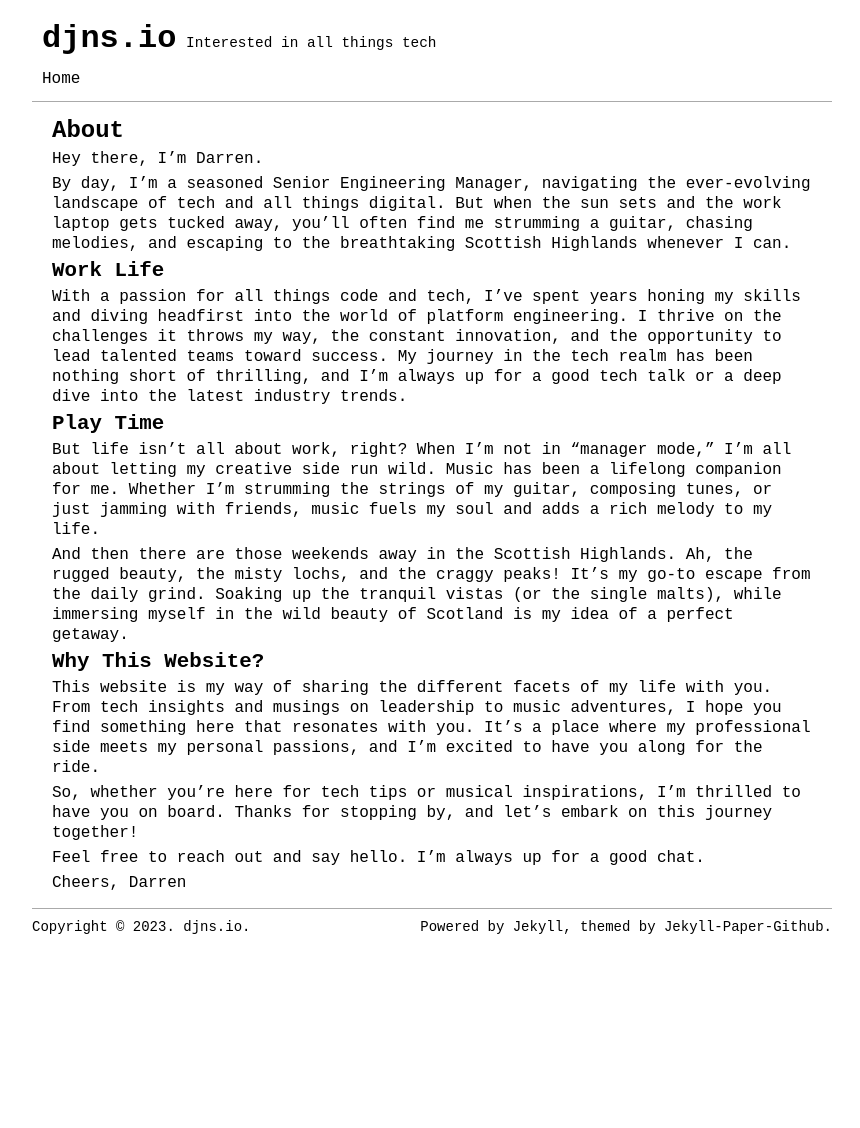
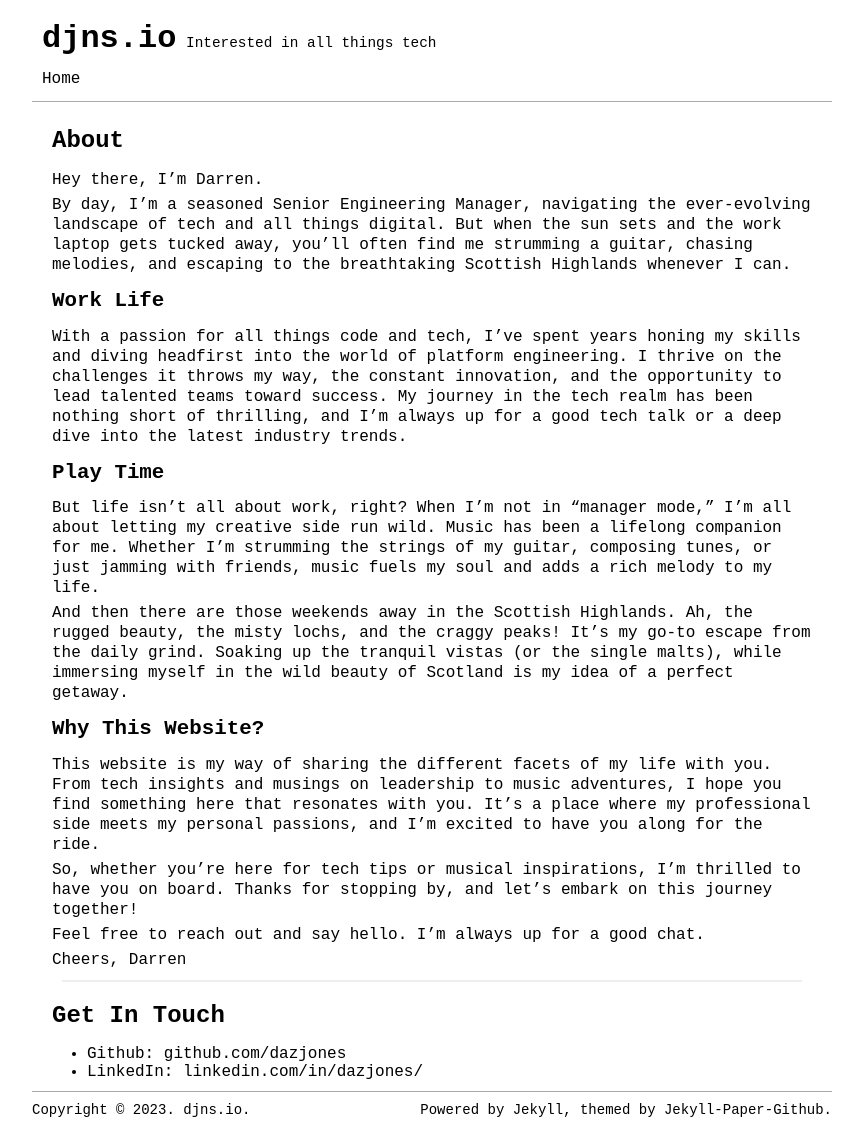
Before and after one commit to dazjones/dazjones.github.io, a Jekyll site: the page built from pages/about.md, in a window 1280 px wide. Shown: the whole page, without its empty margins (208-1068 px from the left). Built offline with Jekyll 4.4.1, drawn with Linux system fonts in a browser that asks for light colours; before the commit the page ends 945 px from its top, so only the background shows below that; some of the changed lines change nothing that is shown.

Commit message:
Added base URL to content and new about page links

```diff
--- a/_config.yml
+++ b/_config.yml
@@ -1,25 +1,20 @@
-# Welcome to Jekyll Paper for Github
-#
-# This is the configuration file for your blog, please change these items after forked.
-
 title: djns.io
 email: darren@djns.io
 name: Darren Jones
-description: >- # this means to ignore newlines until "baseurl:"
+description: >-
   Interested in all things tech
-keywords: [Your keywords]
-baseurl: '' # the subpath of your site, e.g. /`blog
-url: '' # the base hostname & protocol for your site, e.g. http://example.com
-domain: 'djns.io' # the domain name for your site, e.g. example.com
+keywords: [Darren Jones Technology Leadership Personal Blog]
+baseurl: ''
+url: 'https://djns.io'
+domain: 'djns.io'
 language: en
 
 analytics: GTM-TTFLKB86
 
-comments: false # enable comments
-disqus: # disqus account
-
-mathjax: false # Math support
-diagram: false # Diagrams support
+comments: false
+disqus:
+mathjax: false
+diagram: false
 
 paginate: 25
 paginate_path: '/page:num/'
--- a/_sass/page.scss
+++ b/_sass/page.scss
@@ -2,6 +2,10 @@
 
 .page-title {
   text-align: left;
+}
+
+h1, h2 {
+  line-height: 2em;
 }
 
 .page-author {
--- a/pages/about.md
+++ b/pages/about.md
@@ -28,3 +28,9 @@ Feel free to reach out and say hello. I'm always up for a good chat.
 
 Cheers,
 Darren
+
+---
+# Get In Touch
+
+- Github: [github.com/dazjones](https://github.com/dazjones/)
+- LinkedIn: [linkedin.com/in/dazjones/](https://www.linkedin.com/in/dazjones/)
```
